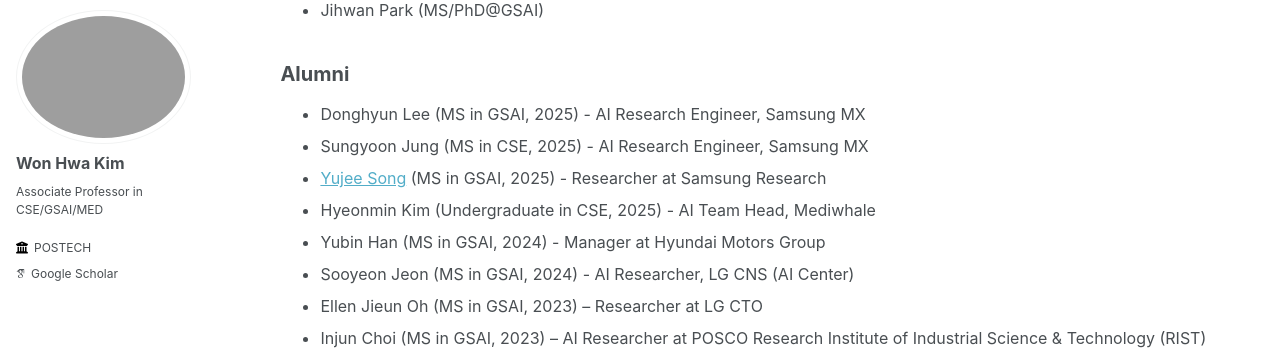
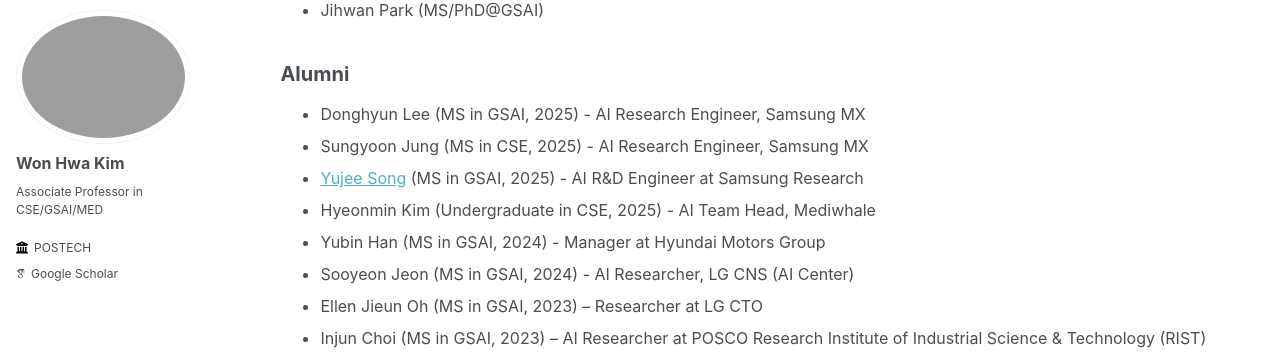
Before and after one commit to wwplato/wwplato.github.io, a Jekyll site: the page built from _pages/students.md, in a window 1280 px wide and 900 px high, scrolled down 501 px. Shown: the part 92-453 px from the top of the window. Built offline with Jekyll 4.4.1, drawn with Linux system fonts in a browser that asks for light colours; some web fonts are replaced.

Commit message:
Update students.md

```diff
--- a/_pages/students.md
+++ b/_pages/students.md
@@ -25,7 +25,7 @@ Alumni
 ----
 * Donghyun Lee (MS in GSAI, 2025) - AI Research Engineer, Samsung MX
 * Sungyoon Jung (MS in CSE, 2025) - AI Research Engineer, Samsung MX
-* [Yujee Song](https://jardindelsol.github.io "Yujee Song") (MS in GSAI, 2025) - Researcher at Samsung Research
+* [Yujee Song](https://jardindelsol.github.io "Yujee Song") (MS in GSAI, 2025) - AI R&D Engineer at Samsung Research
 * Hyeonmin Kim (Undergraduate in CSE, 2025) - AI Team Head, Mediwhale
 * Yubin Han (MS in GSAI, 2024) - Manager at Hyundai Motors Group
 * Sooyeon Jeon (MS in GSAI, 2024) - AI Researcher, LG CNS (AI Center)
```
